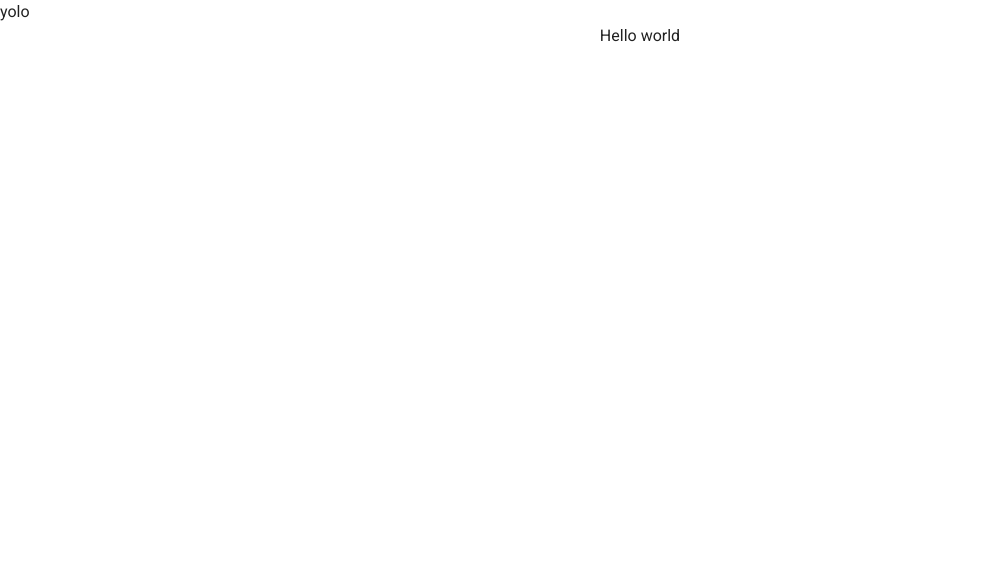
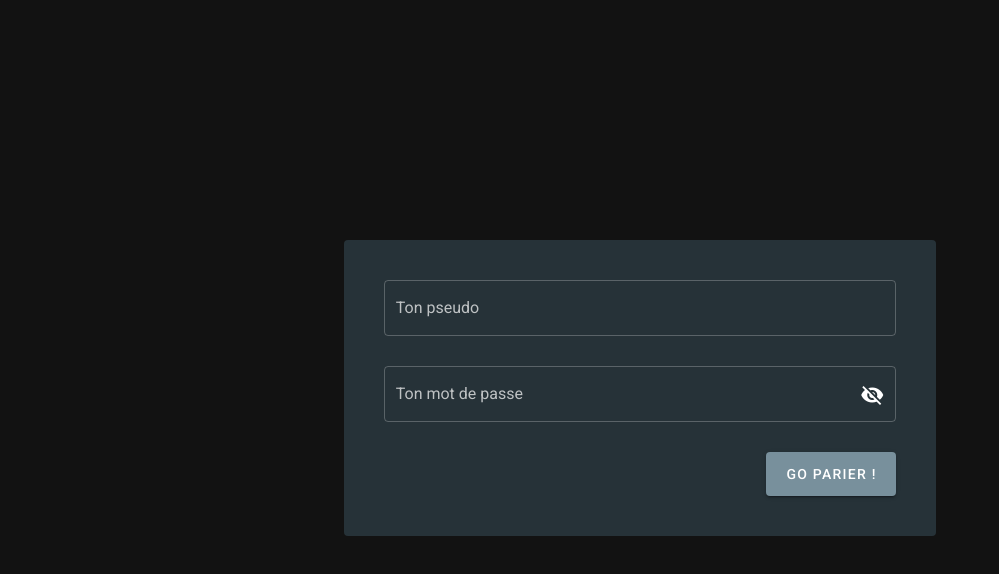
Before and after one commit to BlueBoy6/bettroad_front, a Vue app: page / in a window 1280 px wide. Shown: the top 574 px of the page, without its empty margins (0-999 px from the left). Built offline with nearby package versions, Linux system fonts and the light colour scheme.

Commit message:
first draws of logins

```diff
--- a/src/App.vue
+++ b/src/App.vue
@@ -1,6 +1,5 @@
 <template>
-  <v-app>
-    yolo
+  <v-app class="page__view">
     <router-view></router-view>
   </v-app>
 </template>
@@ -12,3 +11,9 @@ export default {
   },
 };
 </script>
+<style lang="scss">
+.page__view{
+  min-width: 100vw;
+  min-height: 100vh;
+}
+</style>
--- a/src/components/pages/Home.vue
+++ b/src/components/pages/Home.vue
@@ -1,12 +1,12 @@
 <template>
   <v-container>
     <v-row>
-      <v-col cols="18" align-self="center">
+      <v-col cols="8" offset="2" class="indigo darken-1 white--text">
         <v-row
           align="center"
           justify="center"
         >
-        Hello world
+        Hello worlda
         </v-row>
       </v-col>
     </v-row>
--- a/src/components/pages/LoginPage.vue
+++ b/src/components/pages/LoginPage.vue
@@ -1,11 +1,46 @@
 <template>
-  <div>
-    Login page
-  </div>
+  <v-container class="modal__container">
+    <v-row align="center" justify="center" class="modal__connect__row">
+      <v-col cols="6" class="blue-grey darken-4 pa-10 modal__connect" >
+        <v-text-field label="Ton pseudo" outlined> </v-text-field>
+        <v-text-field
+          :type="showMdp ? 'text' : 'password'"
+          label="Ton mot de passe"
+          outlined
+          :append-icon="showMdp ? 'mdi-eye' : 'mdi-eye-off'"
+          @click:append="showMdp = !showMdp"
+        >
+        </v-text-field>
+        <v-row justify="end">
+          <v-col cols="auto">
+            <v-btn class="blue-grey lighten-1" large float-right>
+              Go parier !
+            </v-btn>
+          </v-col>
+        </v-row>
+      </v-col>
+    </v-row>
+  </v-container>
 </template>
 
 <script>
-export default {};
+export default {
+  data() {
+    return {
+      showMdp: false
+    };
+  }
+};
 </script>
 
-<style></style>
+<style lang="scss">
+.modal__container {
+  min-height: 100%;
+  .modal__connect__row {
+    height: 100%;
+    .modal__connect{
+      border-radius: 4px;
+    }
+  }
+}
+</style>
--- a/src/main.js
+++ b/src/main.js
@@ -10,8 +10,6 @@ import App from './App.vue'
 
 Vue.config.productionTip = false;
 
-console.log(router)
-
 new Vue({
   router,
   store,
--- a/src/plugins/vuetify.js
+++ b/src/plugins/vuetify.js
@@ -3,4 +3,8 @@ import Vuetify from "vuetify/lib";
 
 Vue.use(Vuetify);
 
-export default new Vuetify({});
+export default new Vuetify({
+  theme: {
+    dark: true
+  }
+});
--- a/src/router/router.js
+++ b/src/router/router.js
@@ -1,13 +1,13 @@
 import Vue from 'vue'
 import VueRouter from "vue-router";
-import Home from '../components/pages/Home'
+// import Home from '../components/pages/Home'
 import LoginPage from '../components/pages/LoginPage'
 
 Vue.use(VueRouter)
 
 export default new VueRouter({
   routes: [
-    { path: "/", component: Home },
+    { path: "/", component: LoginPage },
     { path: "/login", component: LoginPage },
   ]
 });
--- /dev/null
+++ b/src/sass/variables.scss
@@ -0,0 +1 @@
+$text-field-outlined-fieldset-border : #41da49;
```
